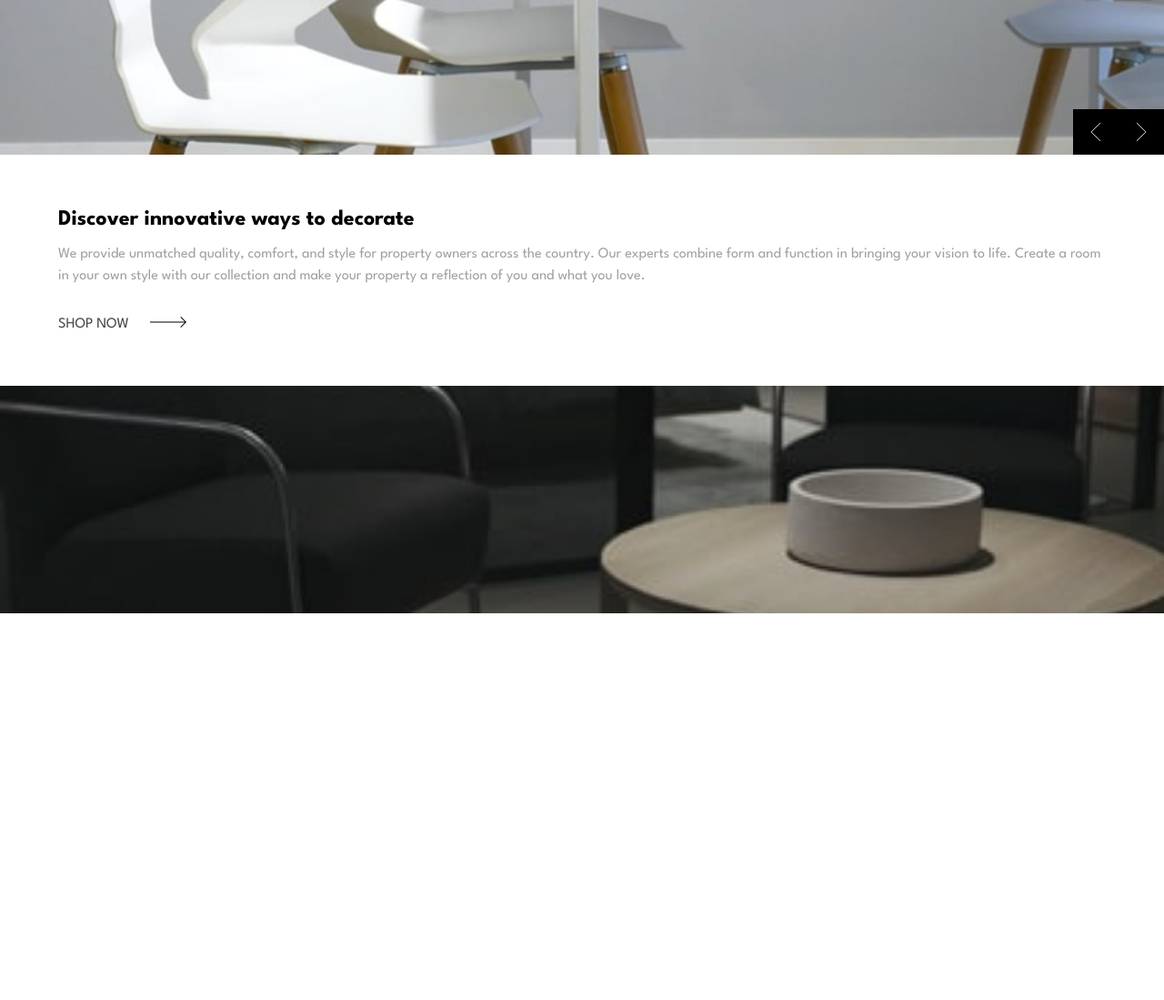
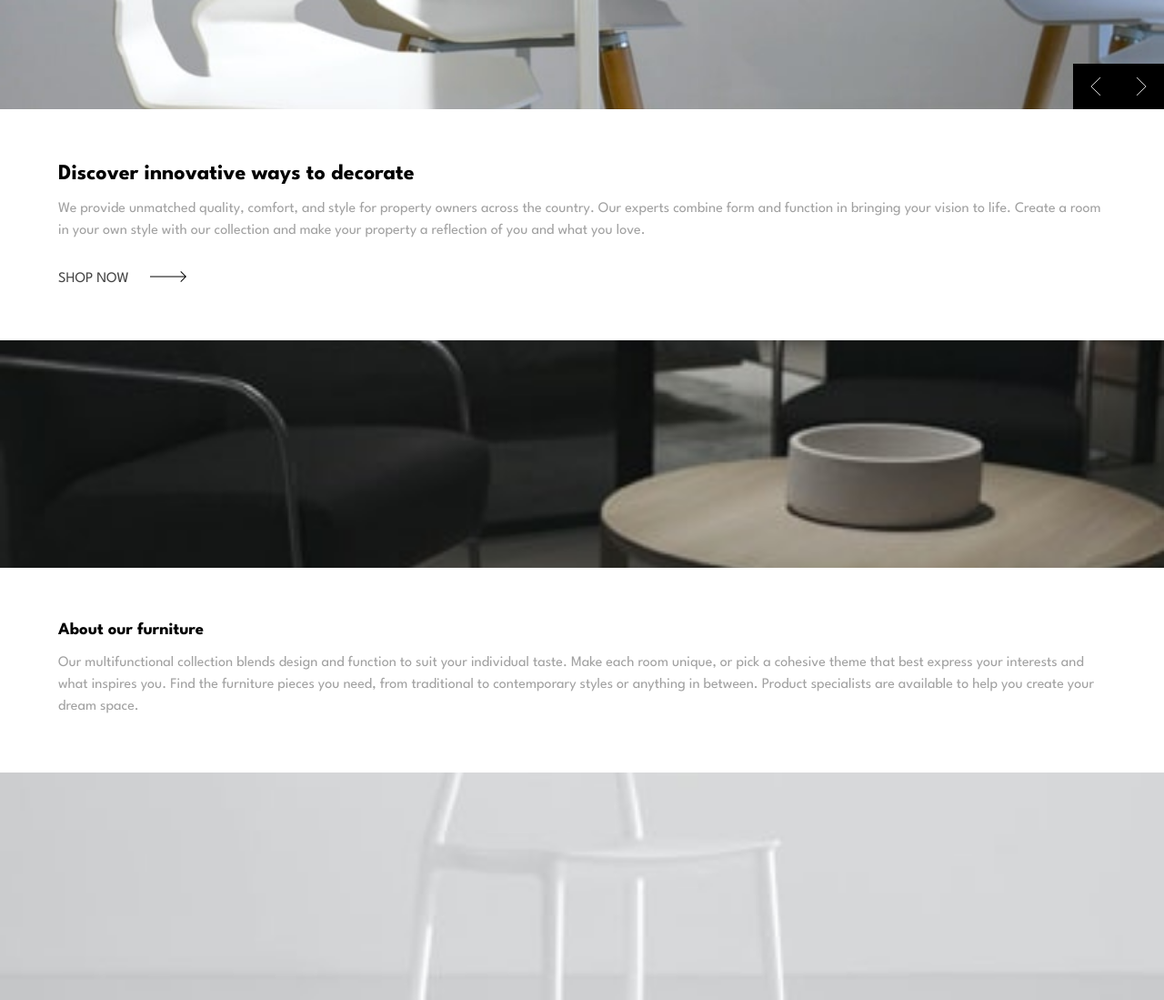
Before and after one commit to Scripts24/room-home-page-grid, a plain HTML site: page index.html in a window 1280 px wide. Shown: the part 380-1479 px from the top of the page at 91% size. Before the commit the page ends 1054 px from the top, so only its background shows below. Drawn offline with Linux system fonts and the light colour scheme.

Commit message:
about section

```diff
--- a/css/style.css
+++ b/css/style.css
@@ -43,7 +43,7 @@ body {
 .main-hero{
     grid-area: main;
     background: url(../images/desktop-image-hero-1.jpg) no-repeat center center/cover;
-    min-height: 550px;
+    min-height: 500px;
 }
 
 .main-nav{
@@ -97,6 +97,10 @@ body {
     margin: 1em 0 2em;
 }
 
+.main-paragraph-about{
+    margin: 1em 0 0 0;
+}
+
 .main-cta{
     color: var(--very-dark-gray);
     text-transform: uppercase;
@@ -112,3 +116,12 @@ body {
     height: 100%;
     background: url(../images/image-about-dark.jpg) no-repeat center center/cover;
 }
+
+.main-about{
+    grid-area: about;
+}
+
+.main-bg-second{
+    grid-area: image2;
+    background: url(../images/image-about-light.jpg) no-repeat center center/cover;
+}
--- a/index.html
+++ b/index.html
@@ -27,17 +27,30 @@
       </nav>
     </section>
 
-    <div class="main-buy container">
+    <section class="main-buy container">
       <div class="main-content">
         <h2 class="main-title">Discover innovative ways to decorate</h2>
-        <p class="main-paragraph">We provide unmatched quality, comfort, and style for property owners across the country.
+        <p class="main-paragraph">We provide unmatched quality, comfort, and style for property owners across the
+          country.
           Our experts combine form and function in bringing your vision to life. Create a room in your
           own style with our collection and make your property a reflection of you and what you love.</p>
-          <a href="#" class="main-cta">Shop now <img src="images/icon-arrow.svg" class="main-arrow"></a>
+        <a href="#" class="main-cta">Shop now <img src="images/icon-arrow.svg" class="main-arrow"></a>
       </div>
-    </div>
+    </section>
 
     <div class="main-bg"></div>
+
+    <section class="main-about container">
+      <div class="main-content">
+        <h3 class="main-title">About our furniture</h3>
+        <p class="main-paragraph main-paragraph-about"> Our multifunctional collection blends design and function to suit your   individual taste.
+          Make each room unique, or pick a cohesive theme that best express your interests and what
+          inspires you. Find the furniture pieces you need, from traditional to contemporary styles
+          or anything in between. Product specialists are available to help you create your dream space.</p>
+      </div>
+    </section>
+
+    <div class="main-bg main-bg-second"></div>
 
     <div class="main-controls">
       <img src="images/icon-angle-left.svg" class="main-control">
@@ -64,14 +77,8 @@
   to ensure that every product is made as perfect and as consistent as possible. With three decades of
   experience in this industry, we understand what customers want for their home and office.
 
-  Shop now
 
-  About our furniture
-
-  Our multifunctional collection blends design and function to suit your individual taste.
-  Make each room unique, or pick a cohesive theme that best express your interests and what
-  inspires you. Find the furniture pieces you need, from traditional to contemporary styles
-  or anything in between. Product specialists are available to help you create your dream space.-->
+ -->
 
 
 </body>
```
